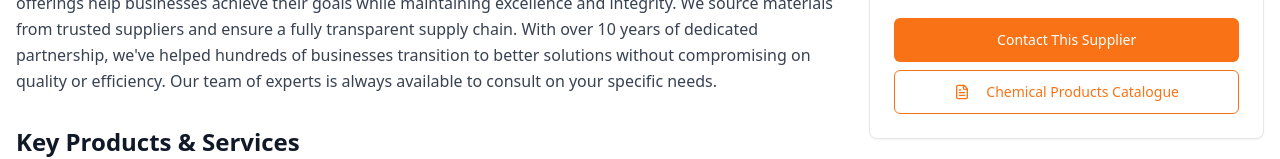
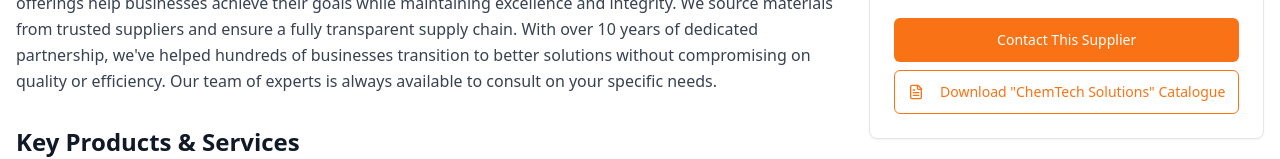
Before and after one commit to Befach/swift-supplier-catalogue, a React (Vite) app: page /supplier/chemtech-solutions in a window 1280 px wide. Shown: the part 672-831 px from the top of the page. Built offline with nearby package versions, Linux system fonts and the light colour scheme.

Commit message:
Fix: Apply catalogue button changes
The catalogue button text was not updated for existing products. This commit ensures the correct text is displayed.

```diff
--- a/src/pages/public/SupplierDetail.tsx
+++ b/src/pages/public/SupplierDetail.tsx
@@ -1,4 +1,3 @@
-
 import React from 'react';
 import { useParams, Link } from 'react-router-dom';
 import { useQuery } from '@tanstack/react-query';
@@ -252,7 +251,7 @@ const SupplierDetail = () => {
                       onClick={handleCatalogueDownload}
                     >
                       <FileText className="w-4 h-4 mr-2" />
-                      {supplier.catalogue_button || `Download "${supplier.name}" Catalogue`}
+                      Download "{supplier.name}" Catalogue
                     </Button>
                   )}
                 </div>
```
